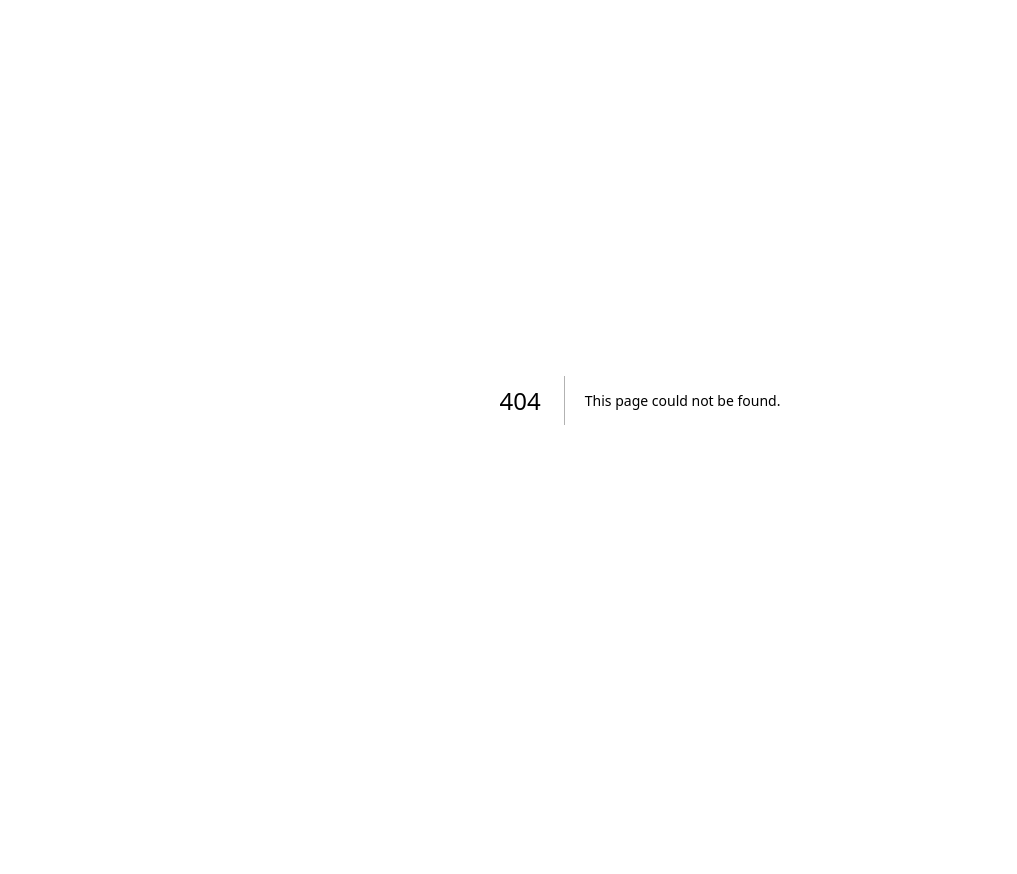
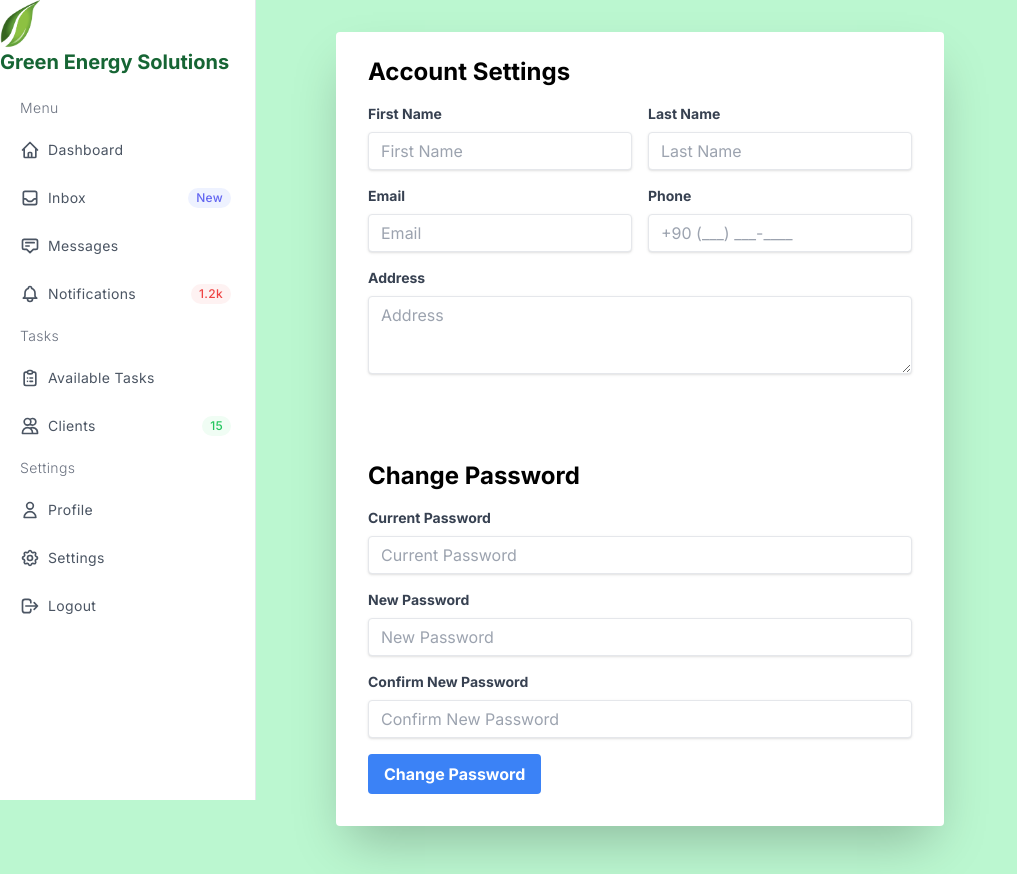
Before and after one commit to zYasser/Capstone, a Next.js app in the folder front-end/: page /myprofile in a window 1280 px wide. Before the commit this address had no page. Shown: the whole page, without its empty margins (0-1017 px from the left). Before the commit the page ends 800 px from the top, so only its background shows below. Built offline with nearby package versions, Linux system fonts and the light colour scheme.

Commit message:
Added my profile

```diff
--- /dev/null
+++ b/front-end/app/dashboard/page.jsx
@@ -0,0 +1,13 @@
+"use client";
+import SideBar from "@/components/SideBar";
+import React, { useState } from "react";
+
+const DashBoard = () => {
+  return (
+    <div>
+      <SideBar />
+    </div>
+  );
+};
+
+export default DashBoard;
--- /dev/null
+++ b/front-end/app/myprofile/page.jsx
@@ -0,0 +1,147 @@
+"use client";
+
+import SideBar from "@/components/SideBar";
+import React, { useState } from "react";
+
+const MyProfile = () => {
+  return (
+    <div className="bg-green-200 min-h-screen">
+      <div className="container mx-auto w-1/2 px-4 py-8 ">
+        <SideBar />
+        <form className="bg-white  rounded px-8 pt-6 pb-8 mb-4 shadow-2xl">
+          <h1 className="text-2xl font-bold mb-4">Account Settings</h1>
+          <div className="grid grid-cols-2 gap-4">
+            <div className="mb-4">
+              <label
+                className="block text-gray-700 text-sm font-bold mb-2"
+                htmlFor="first-name"
+              >
+                First Name
+              </label>
+              <input
+                className="shadow appearance-none border rounded w-full py-2 px-3 text-gray-700 leading-tight focus:outline-none focus:shadow-outline"
+                id="first-name"
+                type="text"
+                placeholder="First Name"
+              />
+            </div>
+            <div className="mb-4">
+              <label
+                className="block text-gray-700 text-sm font-bold mb-2"
+                htmlFor="last-name"
+              >
+                Last Name
+              </label>
+              <input
+                className="shadow appearance-none border rounded w-full py-2 px-3 text-gray-700 leading-tight focus:outline-none focus:shadow-outline"
+                id="last-name"
+                type="text"
+                placeholder="Last Name"
+              />
+            </div>
+          </div>
+          <div className="grid grid-cols-2 gap-4">
+            <div className="mb-4">
+              <label
+                className="block text-gray-700 text-sm font-bold mb-2"
+                htmlFor="email"
+              >
+                Email
+              </label>
+              <input
+                className="shadow appearance-none border rounded w-full py-2 px-3 text-gray-700 leading-tight focus:outline-none focus:shadow-outline"
+                id="email"
+                type="email"
+                placeholder="Email"
+              />
+            </div>
+            <div className="mb-4">
+              <label
+                className="block text-gray-700 text-sm font-bold mb-2"
+                htmlFor="phone"
+              >
+                Phone
+              </label>
+              <input
+                className="shadow appearance-none border rounded w-full py-2 px-3 text-gray-700 leading-tight focus:outline-none focus:shadow-outline"
+                id="phone"
+                type="tel"
+                placeholder="+90 (___) ___-____"
+                pattern="\+90 \([0-9]{3}\) [0-9]{3}-[0-9]{4}"
+              />
+            </div>
+          </div>
+          <div className="mb-4 ">
+            <label
+              className="block text-gray-700 text-sm font-bold mb-2"
+              htmlFor="address"
+            >
+              Address
+            </label>
+            <textarea
+              className="shadow appearance-none border rounded w-full py-2 px-3 text-gray-700 leading-tight focus:outline-none focus:shadow-outline"
+              id="address"
+              rows="3"
+              placeholder="Address"
+            ></textarea>
+          </div>
+          <div className="flex items-center justify-between my-10"></div>
+          <div className="mb-4">
+            <h1 className="text-2xl font-bold mb-4">Change Password</h1>
+            <label
+              className="block text-gray-700 text-sm font-bold mb-2"
+              htmlFor="current-password"
+            >
+              Current Password
+            </label>
+            <input
+              className="shadow appearance-none border rounded w-full py-2 px-3 text-gray-700 leading-tight focus:outline-none focus:shadow-outline"
+              id="current-password"
+              type="password"
+              placeholder="Current Password"
+            />
+          </div>
+          <div className="mb-4">
+            <label
+              className="block text-gray-700 text-sm font-bold mb-2"
+              htmlFor="new-password"
+            >
+              New Password
+            </label>
+            <input
+              className="shadow appearance-none border rounded w-full py-2 px-3 text-gray-700 leading-tight focus:outline-none focus:shadow-outline"
+              id="new-password"
+              type="password"
+              placeholder="New Password"
+            />
+          </div>
+          <div className="mb-4">
+            <label
+              className="block text-gray-700 text-sm font-bold mb-2"
+              htmlFor="confirm-password"
+            >
+              Confirm New Password
+            </label>
+            <input
+              className="shadow appearance-none border rounded w-full py-2 px-3 text-gray-700 leading-tight focus:outline-none focus:shadow-outline"
+              id="confirm-password"
+              type="password"
+              placeholder="Confirm New Password"
+            />
+          </div>
+
+          <div className="flex items-center justify-between">
+            <button
+              className="bg-blue-500 hover:bg-blue-700 text-white font-bold py-2 px-4 rounded focus:outline-none focus:shadow-outline"
+              type="button"
+            >
+              Change Password
+            </button>
+          </div>
+        </form>
+      </div>
+    </div>
+  );
+};
+
+export default MyProfile;
```
Also changed, not shown: front-end/public/user.png (added).
